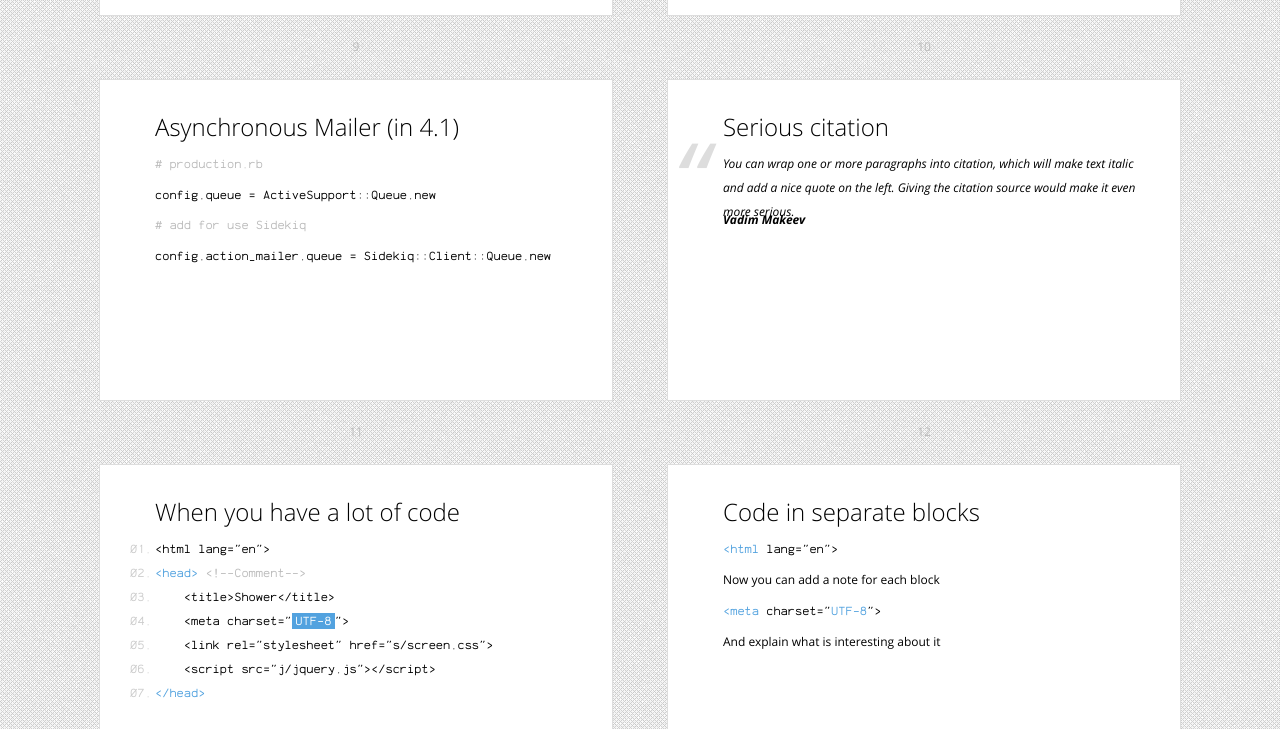
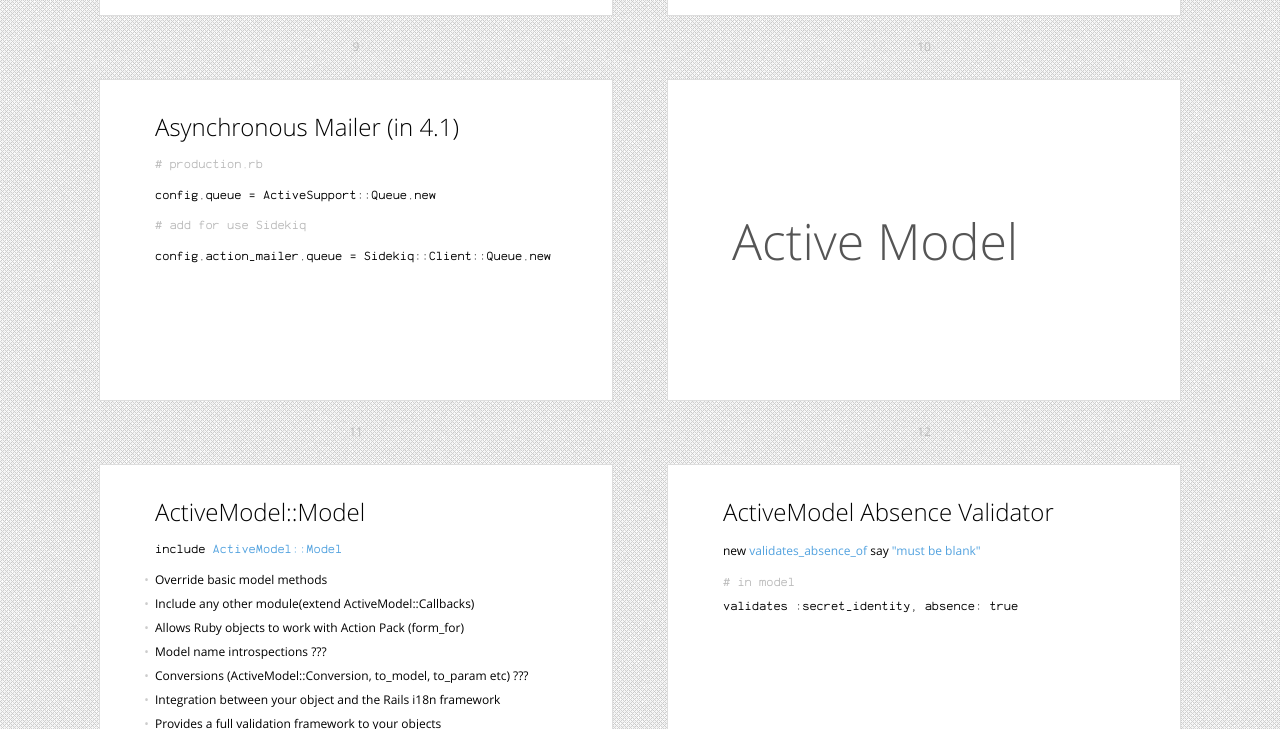
Before and after one commit to lgmkr/rails4-presentation, a plain HTML site: page index.html in a window 1280 px wide. Shown: the part 2071-2800 px from the top of the page. Drawn offline with Linux system fonts and the light colour scheme.

Commit message:
add Active Model

```diff
--- a/index.html
+++ b/index.html
@@ -123,6 +123,38 @@ config.cache_store = :mem_cache_store</code></pre>
     <pre><code>config.action_mailer.queue = Sidekiq::Client::Queue.new</code></pre>
   </div></section>
 
+  <section class="slide shout2"><div>
+		<h2>Active Model</h2>
+  </div></section>
+
+  <section class="slide"><div>
+    <h2>ActiveModel::Model</h2>
+    <pre><code>include <mark>ActiveModel::Model</mark></code></pre>
+    <ul>
+      <li>Override basic model methods</li>
+      <li>Include any other module(extend ActiveModel::Callbacks)</li>
+      <li>Allows Ruby objects to work with Action Pack (form_for)</li>
+      <li>Model name introspections ???</li>
+      <li>Conversions (ActiveModel::Conversion, to_model, to_param etc) ???</li>
+      <li>Integration between your object and the Rails i18n framework </li>
+      <li>Provides a full validation framework to your objects</li>
+     </ul>
+     <a href="https://github.com/cgriego/active_attr">ActiveAttr</a> for now
+  </div></section>
+
+  <section class="slide"><div>
+    <h2>ActiveModel Absence Validator</h2>
+    <p><pre>new <mark>validates_absence_of</mark> say <mark>"must be blank"</mark></pre></p>
+    <pre><code><mark class="comment"># in model</mark>
+validates :secret_identity, absence: true</code></pre>
+  </div></section>
+
+  <section class="slide shout2"><div>
+		<h2>Action Pack</h2>
+  </div></section>
+
+
+
 	<section class="slide"><div>
 		<h2>Serious citation</h2>
 		<figure>
--- a/shower/themes/bright/styles/screen.scss
+++ b/shower/themes/bright/styles/screen.scss
@@ -142,7 +142,7 @@ a {
 		}
 	// Lists
 	ol, ul {
-		margin:0 0 48px;
+		margin:0 0 15px;
 		counter-reset:list;
 		li {
 			text-indent:-2em;
```
Also changed, not shown: shower/themes/bright/styles/screen.css.
